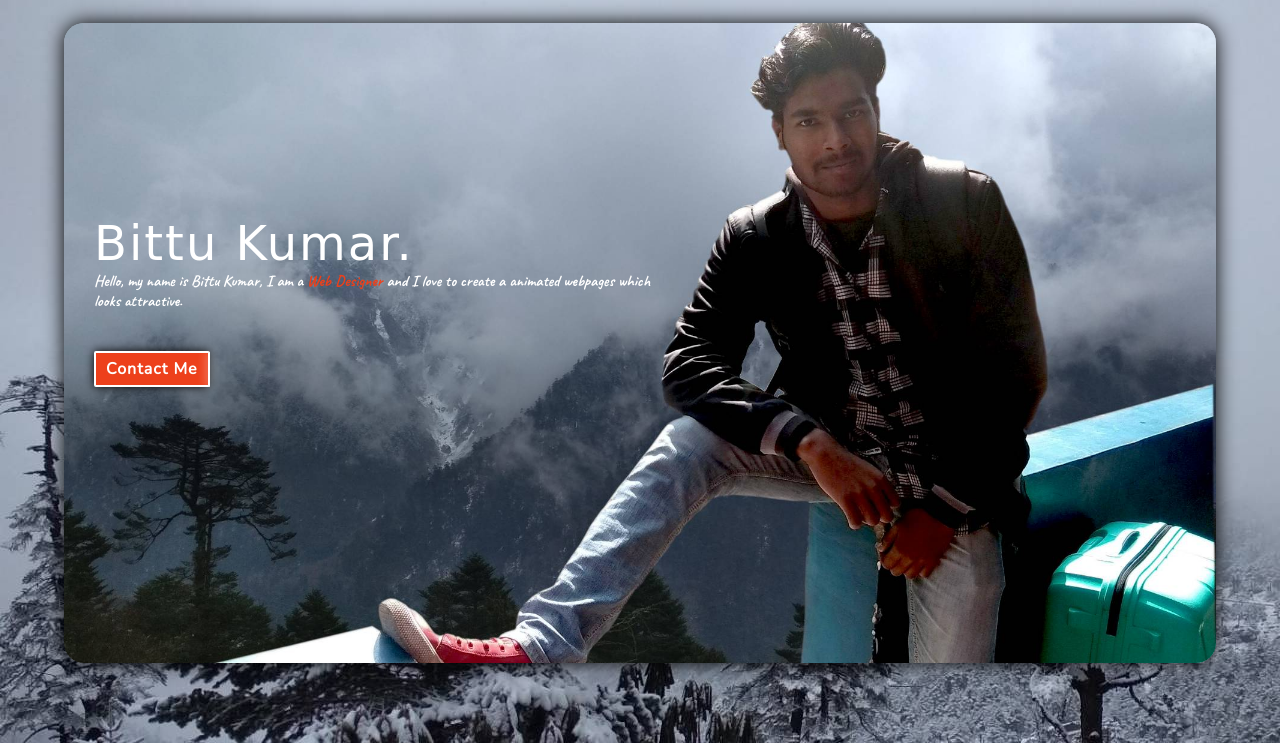
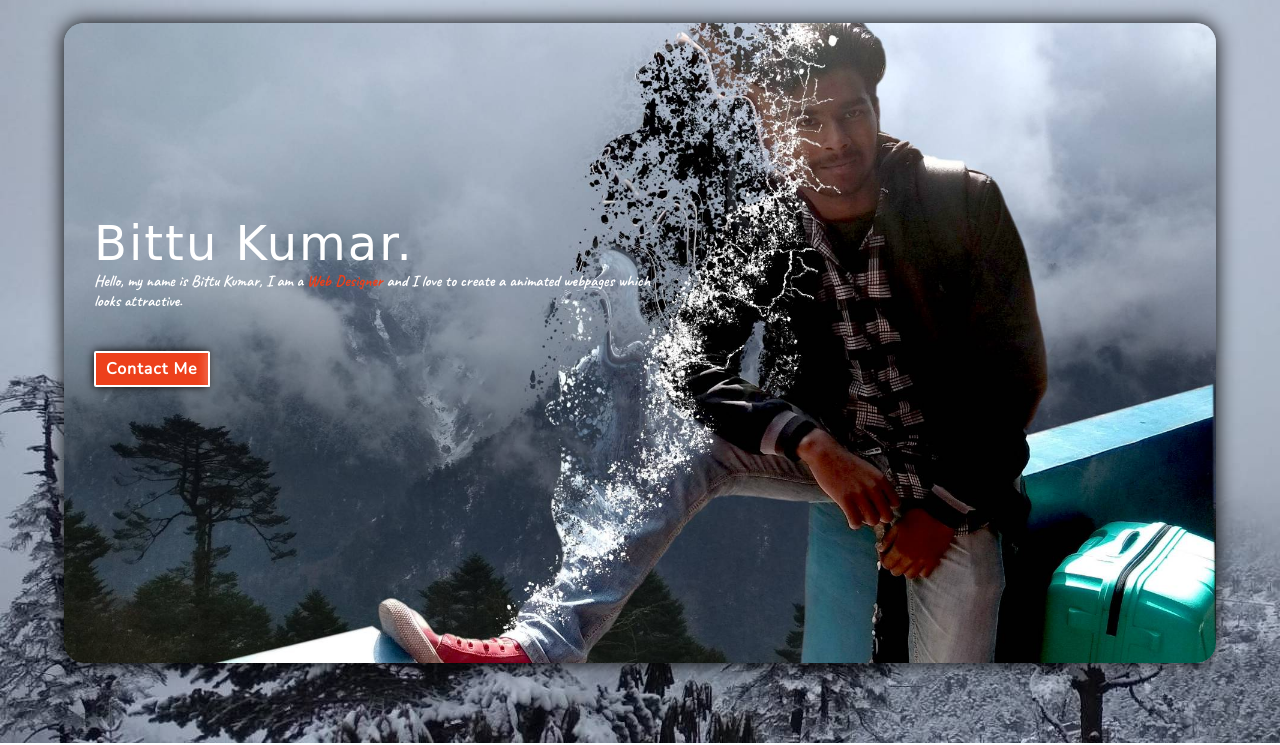
Before and after one commit to BittuKumar183040/BittuKumar, a plain HTML site: page docs/index.html in a window 1280 px wide. Shown: the part 57-802 px from the top of the page. Drawn offline with nearby package versions, Linux system fonts and the light colour scheme; a web font is replaced by a local one.

Commit message:
Add files via upload

```diff
--- a/docs/index.html
+++ b/docs/index.html
@@ -41,7 +41,7 @@
 </nav>
 <!-- top main Area -->
 <div class="picContainerMain"  id="home">
-	<img class="topPicMain" src="image/front.jpg">
+	<img class="topPicMain" src="image/frontFilter.jpg">
 	<div class="dataContainerMain" data-aos="fade-up" data-aos-delay="1500">
 		<p class="topHeadingMain" data-aos="fade-left" data-aos-delay="1500">Bittu Kumar.</p>
 		<p class="topSubHeadingMain">Hello, my name is Bittu Kumar, I am a <span> Web Designer </span>and I love to create a animated webpages which looks attractive.</p>
@@ -149,6 +149,7 @@
 			<input type="text" name="entry.2134247752" placeholder="First Name" required autocomplete="off">
 			<input type="text" name="entry.1204090953" placeholder="Last Name" required autocomplete="off">
 			<input type="email" name="emailAddress" placeholder="Email Address" required autocomplete="off">
+			<input type="" name="entry.1382937414" placeholder="Description" autocomplete="off" style=" height:40px">
 			<br>
 			<Button class="button-done" type="submit" value="DONE">Done</Button>
 			<!-- <p class="button-done">Done</p> -->
```
Also changed, not shown: docs/image/frontFilter.jpg (added).
